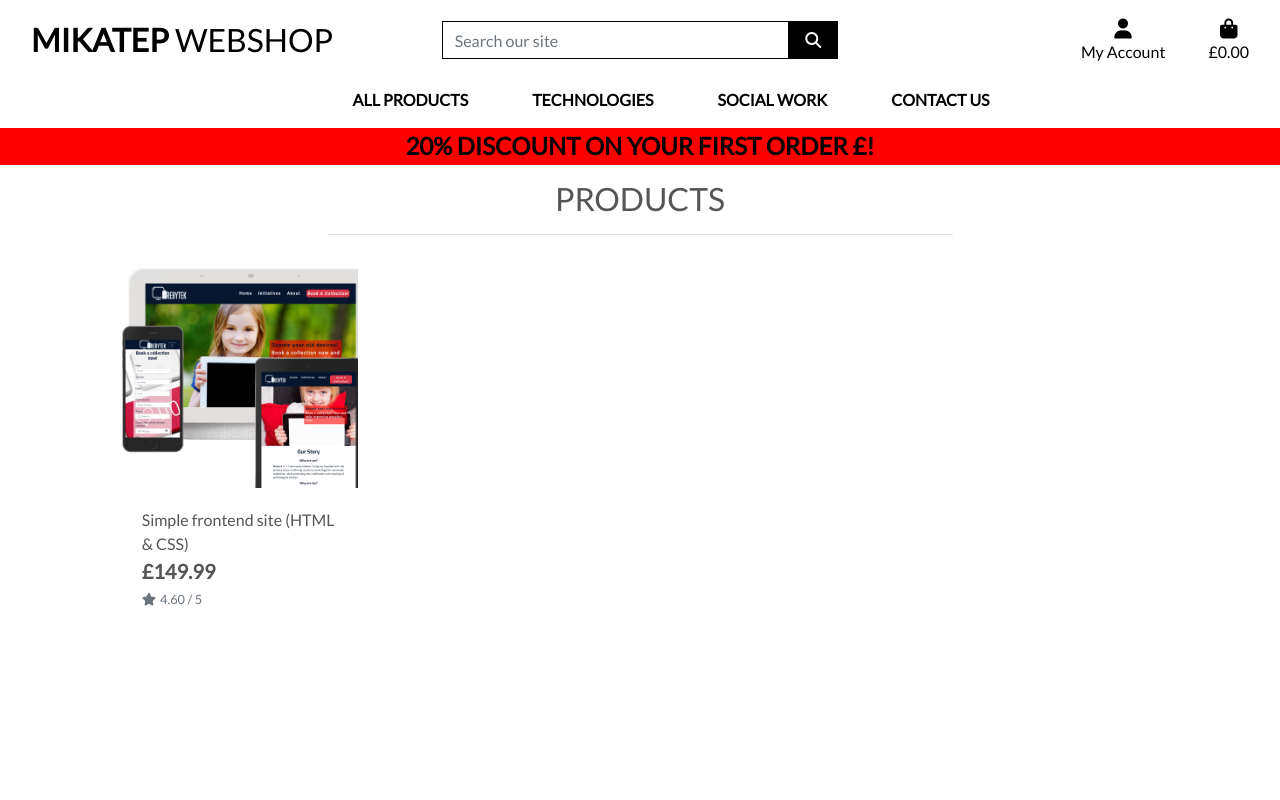
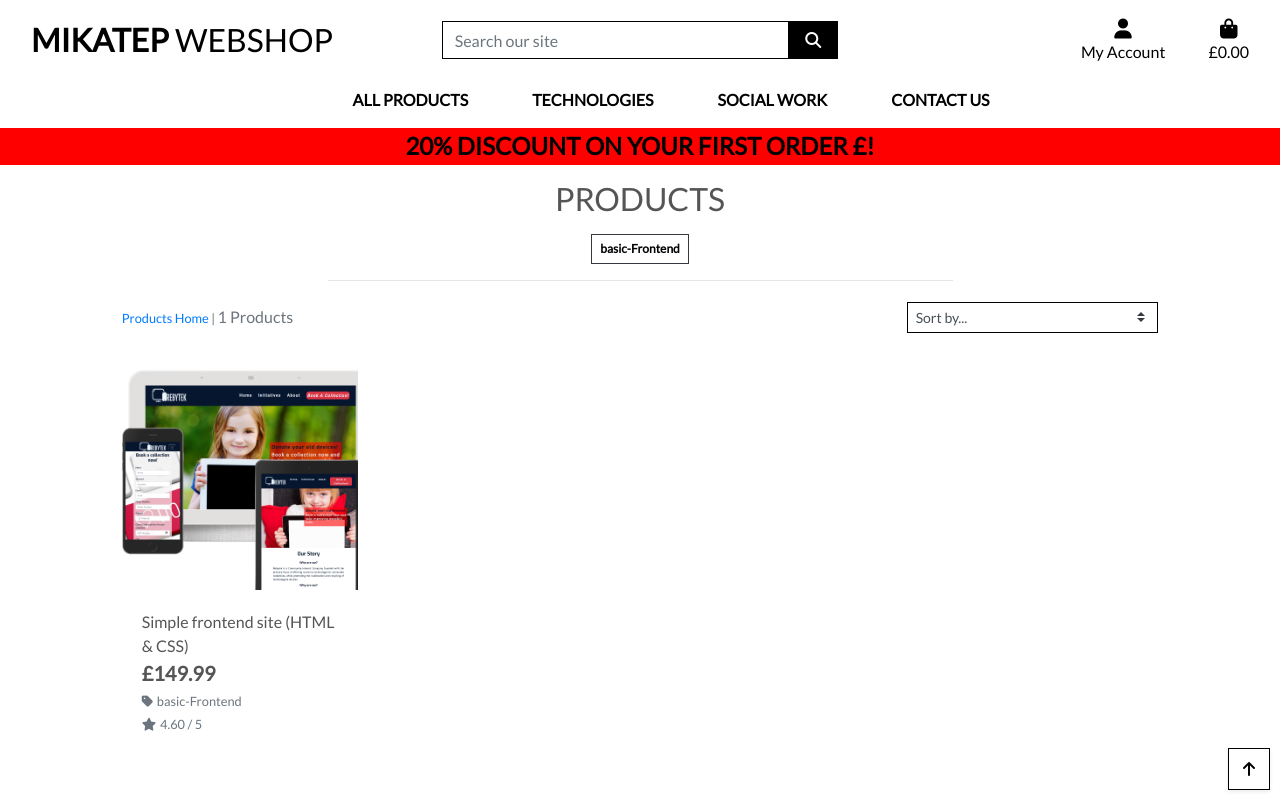
Before and after one commit to Mikatep/Milestone4, a Django app: page /products/?category=basic-frontend in a window 1280 px wide. Run offline with Django 4.2, Linux system fonts and the light colour scheme; data comes from the database, SQL or seed files in the repository; some libraries are stand-ins or nearby versions.

Commit message:
sorting products done and button to top of the page added

```diff
--- a/products/templates/products/products.html
+++ b/products/templates/products/products.html
@@ -15,12 +15,41 @@
         <div class="row">
             <div class="col text-center mt-3">
                 <h2 class="logo-font">Products</h2>
+                {% for c in current_categories %}
+                    <a class="category-badge text-decoration-none" href="{% url 'products' %}?category={{ c.name }}">
+                        <span class="p-2 mt-2 badge badge-white text-black rounded-0 border border-dark">{{ c.friendly_name }}</span>
+                    </a>
+                {% endfor %}
                 <hr class="w-50 mb-1">
             </div>
         </div>
         <div class="row">
             <div class="product-container col-10 offset-1">
-                <div class="row mt-1 mb-2"></div>
+                <div class="row mt-1 mb-2">
+                    <div class="col-12 col-md-6 my-auto order-md-last d-flex justify-content-center justify-content-md-end">
+                        <div class="sort-select-wrapper w-50">
+                            <select id="sort-selector" class="custom-select custom-select-sm rounded-0 border border-{% if current_sorting != 'None_None' %}info{% else %}black{% endif %}">
+                                <option value="reset" {% if current_sorting == 'None_None' %}selected{% endif %}>Sort by...</option>
+                                <option value="price_asc" {% if current_sorting == 'price_asc' %}selected{% endif %}>Price (low to high)</option>
+                                <option value="price_desc" {% if current_sorting == 'price_desc' %}selected{% endif %}>Price (high to low)</option>
+                                <option value="rating_asc" {% if current_sorting == 'rating_asc' %}selected{% endif %}>Rating (low to high)</option>
+                                <option value="rating_desc" {% if current_sorting == 'rating_desc' %}selected{% endif %}>Rating (high to low)</option>
+                                <option value="name_asc" {% if current_sorting == 'name_asc' %}selected{% endif %}>Name (A-Z)</option>
+                                <option value="name_desc" {% if current_sorting == 'name_desc' %}selected{% endif %}>Name (Z-A)</option>
+                                <option value="category_asc" {% if current_sorting == 'category_asc' %}selected{% endif %}>Category (A-Z)</option>
+                                <option value="category_desc" {% if current_sorting == 'category_desc' %}selected{% endif %}>Category (Z-A)</option>
+                            </select>
+                        </div>
+                    </div>
+                    <div class="col-12 col-md-6 order-md-first">
+                        <p class="text-muted mt-3 text-center text-md-left">
+                            {% if search_term or current_categories or current_sorting != 'None_None' %}
+                                <span class="small"><a href="{% url 'products' %}">Products Home</a> | </span>
+                            {% endif %}
+                            {{ products|length }} Products{% if search_term %} found for <strong>"{{ search_term }}"</strong>{% endif %}
+                        </p>
+                    </div>
+                </div>
                 <div class="row">
                     {% for product in products %}
                         <div class="col-sm-6 col-md-6 col-lg-4 col-xl-3">
@@ -30,7 +59,7 @@
                                     <img class="card-img-top img-fluid" src="{{ product.image.url }}" alt="{{ product.name }}">
                                 </a>
                                 {% else %}
-                                <a href="">
+                                <a href="{% url 'product_detail' product.id %}">
                                     <img class="card-img-top img-fluid" src="{{ MEDIA_URL }}noimage.png" alt="{{ product.name }}">
                                 </a>
                                 {% endif %}
@@ -41,6 +70,13 @@
                                     <div class="row">
                                         <div class="col">
                                             <p class="lead mb-0 text-left font-weight-bold">£{{ product.price }}</p>
+                                            {% if product.category %}
+                                            <p class="small mt-1 mb-0">
+                                                <a class="text-muted" href="{% url 'products' %}?category={{ product.category.name }}">
+                                                    <i class="fas fa-tag mr-1"></i>{{ product.category.friendly_name }}
+                                                </a>
+                                            </p>
+                                            {% endif %}
                                             {% if product.rating %}
                                                 <small class="text-muted"><i class="fas fa-star mr-1"></i>{{ product.rating }} / 5</small>
                                             {% else %}
@@ -76,4 +112,44 @@
             </div>
         </div>
     </div>
+    <div class="btt-button shadow-sm rounded-0 border border-black">
+        <a class="btt-link d-flex h-100">
+            <i class="fas fa-arrow-up text-black mx-auto my-auto"></i>
+        </a>
+    </div>
 {% endblock %}
+
+{% block postloadjs %}
+
+{{ block.super }}
+<script type="text/javascript">
+    $('.btt-link').click(function(e) {
+        window.scrollTo(0,0)
+    })
+</script>
+
+<script type="text/javascript">
+    $('sort-selector').change(function() {
+        var selector = $(this)
+        var currentUrl = new URL(window.location);
+
+        var selectedVal = selector.val();
+        if(selectedVal != "reset"){
+            var sort = seletedVal.split("_")[0];
+            var direction = seletedVal.split("_")[1];
+
+            currentUrl.searchParams.set("sort", sort);
+            currentUrl.searchParams.set("direction", direction);
+
+            window.location.replace(currentUrl);
+        } else {
+            currentUrl.searchParams.delete("sort");
+            currentUrl.searchParams.delete("direction");
+
+            window.location.replace(currentUrl);
+
+        }
+    })
+</script>
+
+{% endblock %}
--- a/products/urls.py
+++ b/products/urls.py
@@ -4,7 +4,7 @@ from . import views
 
 urlpatterns = [
     path('', views.all_products, name='products'),
-     path('<int:product_id>/', views.product_detail, name='product_detail'),
+    path('<int:product_id>/', views.product_detail, name='product_detail'),
     path('add/', views.add_product, name='add_product'),
     path('edit/<int:product_id>/', views.edit_product, name='edit_product'),
     path('delete/<int:product_id>/',
--- a/static/css/base.css
+++ b/static/css/base.css
@@ -70,6 +70,17 @@ body {
 	z-index: -1;
 }
 
+.btt-button {
+    height: 42px;
+    width: 42px;
+    position: fixed;
+    bottom: 10px;
+    right: 10px;
+}
+
+.btt-link {
+    cursor: pointer;
+}
 
 /* -------------------------------- Media Queries */
 
```
